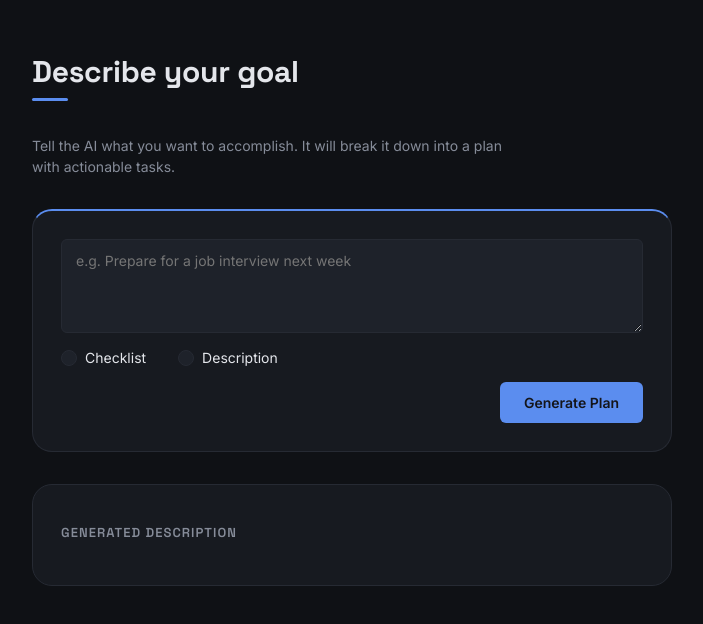
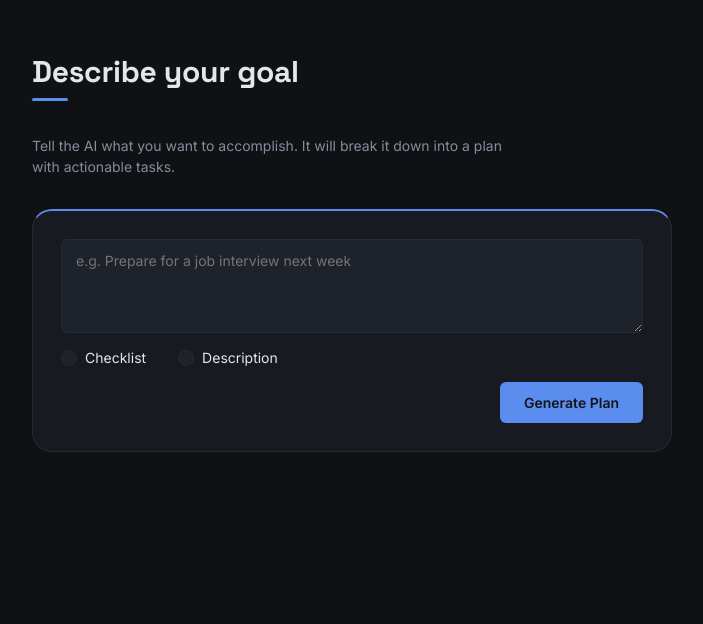
Before and after one commit to Antonelson/PlanGenie, a React (Vite) app in the folder frontend/: page /promptpage in a window 1280 px wide. Shown: the top 624 px of the page, without its empty margins (288-991 px from the left). Built offline with nearby package versions, Linux system fonts and the light colour scheme.

Commit message:
prompt page button modification done

```diff
--- a/frontend/src/Pages/PromptPage.jsx
+++ b/frontend/src/Pages/PromptPage.jsx
@@ -23,9 +23,8 @@ export default function PromptPage() {
 
       if (restype == "checkList") {
         const data = await response.json();
-        setDesc([])
+        setDesc(null)
         setPlan(data.promptResult);
-        // console.log(plan);
       } else {
         const data = await response.json();
         setPlan([]);
@@ -93,7 +92,7 @@ export default function PromptPage() {
         </form>
 
         {plan.length > 0 &&
-          plan.map((value) => {
+           plan.map((value) => {
             return (
               <Card
                 key={value.taskNumber}
@@ -102,14 +101,20 @@ export default function PromptPage() {
                 desc={value.description}
               />
             );
-          })}
+          })
+          }
+          {plan.length>0 && <><button className={`${styles.submitBtn} ${styles.last}`}>Convert To CheckList</button><button className={styles.submitBtn}>Discard</button></>}
 
-        {(
+        {desc && (
           <div className={styles.planCard}>
             <h2 className={styles.planTitle}>Generated Description</h2>
             <p className={styles.description}>{desc}</p>
           </div>
         )}
+
+        {desc &&
+            <><button className={`${styles.submitBtn} ${styles.last}`}>Save</button><button className={styles.submitBtn}>Dicard</button></>
+            }
       </div>
     </div>
   );
--- a/frontend/src/Pages/PromptPage.module.css
+++ b/frontend/src/Pages/PromptPage.module.css
@@ -216,3 +216,7 @@
   max-width: 62ch;
   white-space: pre-wrap;
 }
+
+.last{
+  margin:15px;
+}
--- a/frontend/src/routes/Postrouter.jsx
+++ b/frontend/src/routes/Postrouter.jsx
@@ -1,4 +1,3 @@
-import {createBrowserRouter} from "react-router-dom";
 import Home from "../Pages/Home";
 import PromptPage from "../Pages/PromptPage";
 
```
